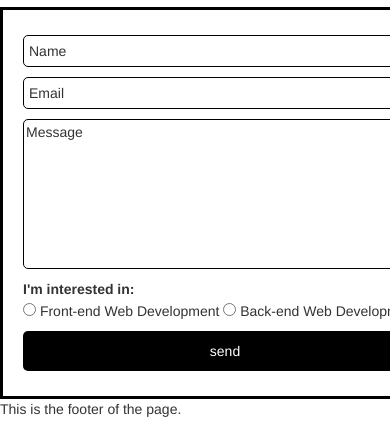
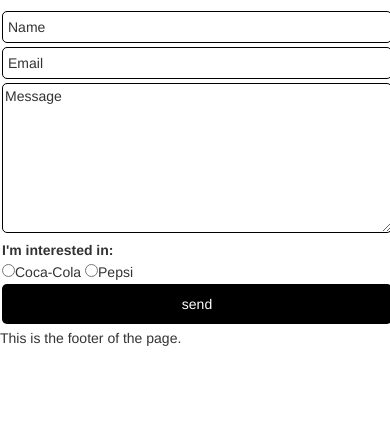
Before and after one commit to emkk-teach/AngelValant-FEWD-FinalProject, a plain HTML site: page index.html in a window 390 px wide. Shown: the part 1170-1599 px from the top of the page. After the commit the page ends 1528 px from the top, so only its background shows below. Drawn offline with nearby package versions, Linux system fonts and the light colour scheme.

Commit message:
form
responsive

```diff
--- a/css/index.css
+++ b/css/index.css
@@ -90,10 +90,10 @@ ul#socialmenu a:link {
 
 form  {
     display: table;
-    width: 450px;
+    width: 100%;
     padding: 20px;
     margin: 0px;
-    border: 0px;
+    border: solid black;
 }
 
 label {
@@ -150,7 +150,70 @@ input[type=submit] {
     width: 100%;
 }
 
-input[type="radio"] {
-  margin-right: 0;
-  padding: 2px;
+
+@media only screen and (max-width: 600px) {
+
+    #formContainer {
+        width: 100%;
+    }
+
+    form  {
+        display: block;
+        width: 100%;
+        padding: 0px;
+        margin: 2px;
+        border: none;
+    }
+
+    label {
+        width: 100%;
+        padding: 0px;
+        margin: 0px;
+        margin-bottom: 2px;
+        margin-top: 2px;
+        border: 0px;
+
+    }
+
+    textarea {
+        width: 100%;
+        height: 150px;
+        border: 1px solid black;
+        border-radius: 5px;
+        margin-bottom: 2px;
+        margin-top: 2px;
+    }
+
+    #submitButton {
+        padding: 0px;
+        margin-bottom: 2px;
+        margin-top: 2px;
+        border: 0px;
+    }
+
+    input[type=text] {
+        border: 1px solid black;
+        border-radius: 5px;
+        width: 100%;
+        padding: 5px;
+        margin-bottom: 2px;
+        margin-top: 2px;
+    }
+
+    input[type=text]:focus {
+        border: 3px solid #000;
+    }
+
+    input[type=submit] {
+        background-color: #000000;
+        border: none;
+        border-radius: 5px;
+        color: #FFFFFF;
+        padding: 10px;
+        text-decoration: none;
+        margin: 0px;
+        margin-bottom: 2px;
+        margin-top: 2px;
+        width: 100%;
+    }
 }
--- a/index.html
+++ b/index.html
@@ -121,13 +121,13 @@
 			</section>
 			<section  class="clearFloat">
 				<div id="formContainer">
-					<form class="border">
+					<form>
 						<input id="yourName" type="text" name="yourName" value="Name">
 						<input type="text" name="emailAddress" value="Email">
 						<textarea name="messageBox">Message</textarea>
 						<label for="interest">I'm interested in:</label>
-						<input type="radio" name="interest" value="fewd"> Front-end Web Development
-  						<input type="radio" name="interest" value="backend"> Back-end Web Development
+						<input type="radio" name="interest" value="coke">Coca-Cola
+  						<input type="radio" name="interest" value="pepsi">Pepsi
   						<input type="submit" value="send">
 					</form>
 				</div>
```
